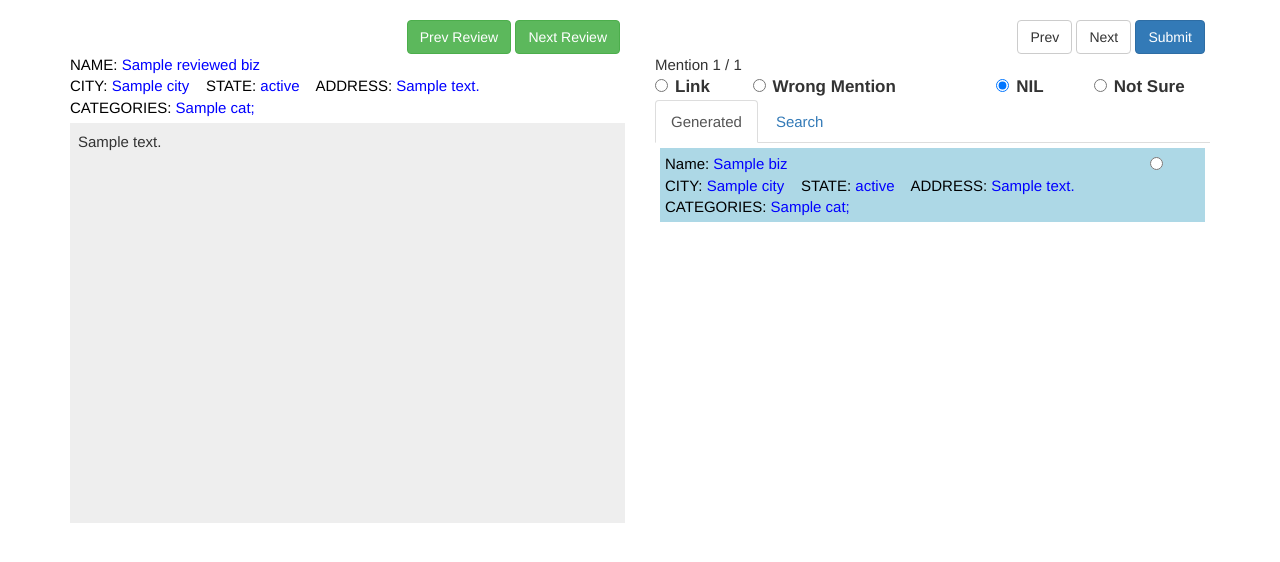
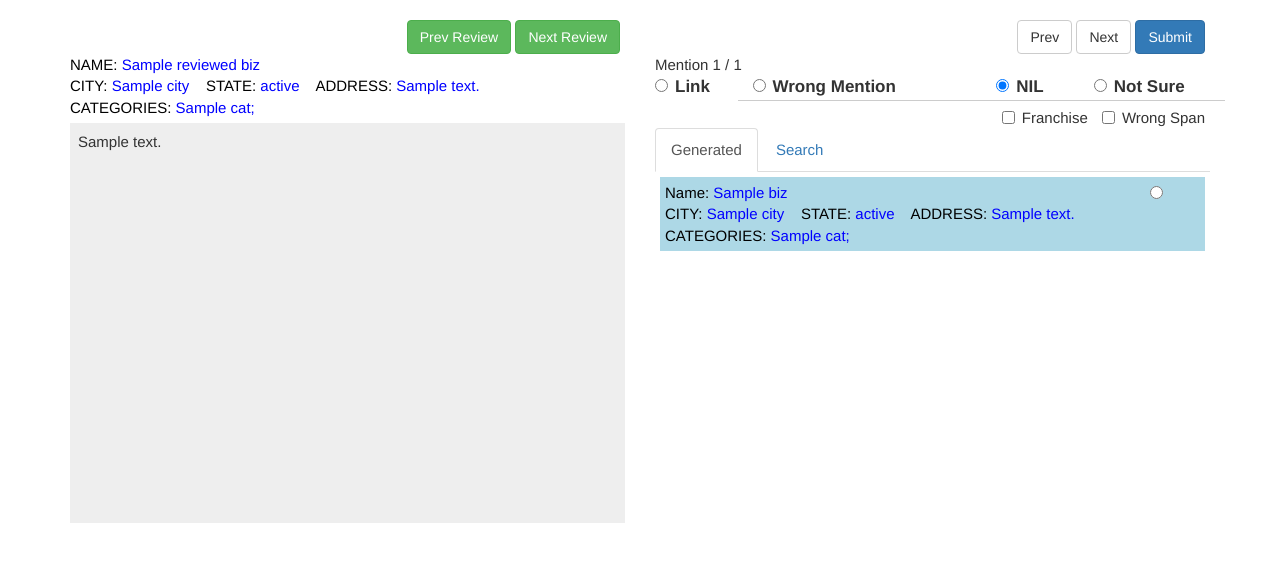
Before and after one commit to hldai/labelel, a Django app: template yelp/templates/yelp/review.html in a window 1280 px wide. Shown: the part 52-614 px from the top of the page. Run offline with Django 3.2, Linux system fonts and the light colour scheme; the template is opened without the code that fills it: most values are stand-ins (such as "Sample title", 1, 10 or a date in 2020); parts of the project's set-up code (start-up, migrations or seed data) failed here and were passed over; some libraries are stand-ins or nearby versions.

Commit message:
get mentions from server

```diff
--- /dev/null
+++ b/notes.txt
@@ -0,0 +1,5 @@
+labelel/settings.py LOGIN_REDIRECT_URL
+
+labelel/urls.py url_prefix
+
+yelp/reviewdata.py REV_DISPATCH_PORT data_dir
--- a/yelp/static/yelp/js/review.js
+++ b/yelp/static/yelp/js/review.js
@@ -37,6 +37,19 @@ function checkRadio(mention_id, btn_id) {
     link_radio_id = 'radio-link-' + mention_id;
     document.getElementById(link_radio_id).checked = true;
     document.getElementById(btn_id).checked = true;
+//    $('#div-link-' + mention_id).css({"opacity": "1"});
+}
+
+function linkChecked(mention_id) {
+    qstr = 'input[name=link-label-' + mention_id + ']:checked'
+    var checkedCandidate = $(qstr);
+    if (checkedCandidate.length == 0) {
+        checkRadio(mention_id, 'radio-gen-' + mention_id + '-1')
+    }
+}
+
+function nolinkChecked(mention_id) {
+//    $('#div-link-' + mention_id).css({"opacity": "0.9"});
 }
 
 function prevMention() {
--- a/yelp/static/yelp/rev-style.css
+++ b/yelp/static/yelp/rev-style.css
@@ -32,6 +32,10 @@ body {
     display: none;
 }
 
+.div-link {
+    margin-top: 5px;
+}
+
 .div-label-result {
     background-color: #eee;
     padding: 5px;
@@ -39,6 +43,14 @@ body {
 
 .div-rev-control {
     margin-right: 20px;
+}
+
+.div-checkbox {
+    margin-right: 20px;
+}
+
+.div-radio-nolink {
+    border-bottom: solid 1px #ccc;
 }
 
 .candidates-tab {
--- a/yelp/templates/yelp/review.html
+++ b/yelp/templates/yelp/review.html
@@ -71,27 +71,40 @@
 
                 <div class="row div-main-label" id="div-main-label-{{ mention.mention_id }}">
                     <div class="col-md-2">
-                        <label class="radio-inline" onclick="checkRadio('radio-{{ mention.mention_id }}-1')">
+                        <!--<label class="radio-inline" onclick="checkRadio('{{ mention.mention_id }}', 'radio-gen-{{ mention.mention_id }}-1')">-->
+                        <label class="radio-inline" onclick="linkChecked('{{ mention.mention_id }}')">
                           <input type="radio" id="radio-link-{{ mention.mention_id }}" name="main-label-{{ mention.mention_id }}" value="link"> Link
                         </label>
                     </div>
-                    <div class="col-md-5">
-                        <label class="radio-inline">
+                    <div class="col-md-5 div-radio-nolink">
+                        <label class="radio-inline" onclick="nolinkChecked('{{ mention.mention_id }}')">
                         <input type="radio" name="main-label-{{ mention.mention_id }}" value="nil"> Wrong Mention
                         </label>
                     </div>
-                    <div class="col-md-2">
-                        <label class="radio-inline">
+                    <div class="col-md-2 div-radio-nolink">
+                        <label class="radio-inline" onclick="nolinkChecked('{{ mention.mention_id }}')">
                         <input type="radio" name="main-label-{{ mention.mention_id }}" value="nobiz" checked="checked"> NIL
                         </label>
                     </div>
-                    <div class="col-md-3">
-                        <label class="radio-inline">
+                    <div class="col-md-3 div-radio-nolink div-radio-notsure">
+                        <label class="radio-inline" onclick="nolinkChecked('{{ mention.mention_id }}')">
                         <input type="radio" name="main-label-{{ mention.mention_id }}" value="notsure"> Not Sure
                         </label>
                     </div>
                 </div>
 
+
+                <div id="div-link-{{mention.mention_id}}" class="div-link">
+                    <div class="row">
+                    <div class="pull-right div-checkbox">
+                        <label class="checkbox-inline">
+                            <input type="checkbox" name="franchise-{{mention.mention_id}}" value="franchise"> Franchise
+                        </label>
+                        <label class="checkbox-inline">
+                            <input type="checkbox" name="wrongspan-{{mention.mention_id}}" value="wrongspan"> Wrong Span
+                        </label>
+                    </div>
+                    </div>
 
                     <ul class="nav nav-tabs">
                       <li class="active"><a data-toggle="tab" href="#gen-{{ mention.mention_id }}">Generated</a></li>
@@ -104,6 +117,7 @@
                         </div>
                         <div id="search-{{ mention.mention_id }}" class="tab-pane fade">
                             {% include "yelp/searchcandidates.html" %}
+                        </div>
                     </div>
                 </div>
 
--- a/yelp/templates/yelp/userlabelstat.html
+++ b/yelp/templates/yelp/userlabelstat.html
@@ -17,7 +17,7 @@
     </div>
     <br>
     <hr>
-<a href="{% url 'yelp:review' username label_review_idx %}">To Label Page</a>
+<a href="{% url 'yelp:review' username label_review_idx %}">Start Labeling</a>
 
 </div>
 
--- a/yelp/views.py
+++ b/yelp/views.py
@@ -33,10 +33,9 @@ def show_review(request, username, user_rev_idx):
     context['username'] = request.user.username
 
     user_rev_idx = int(user_rev_idx)
-    # review_info = reviewdata.get_review(rev_idx)
-    user_rev_idx, review_info = reviewdata.get_review_for_user(username, user_rev_idx)
+    user_rev_idx, review_info, mentions = reviewdata.get_review_for_user(username, user_rev_idx)
+    print len(mentions)
     rev_biz = reviewdata.get_business(review_info['business_id'])
-    mentions = reviewdata.get_mentions_of_review(review_info['review_id'])
 
     context['mentions'] = mentions
     context['num_mentions'] = len(mentions)
```
Also changed, not shown: yelp/mention.py (+10 -0 lines), yelp/reviewdata.py (+16 -40 lines), yelp/templates/yelp/candidates.html (line endings or trailing spaces). Lines whose indentation alone changed are shown as unchanged.
